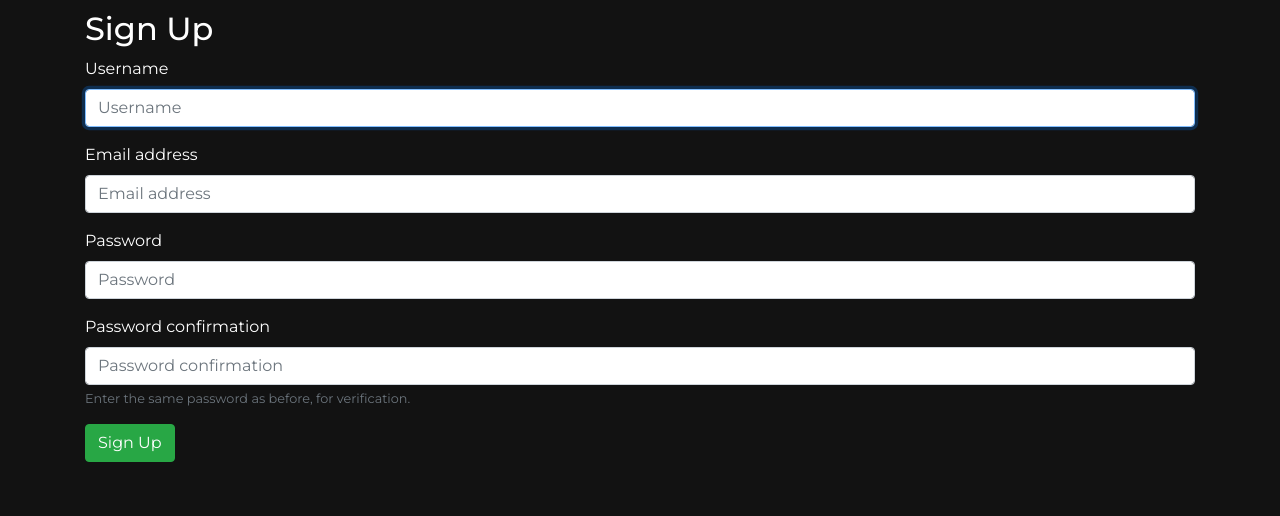
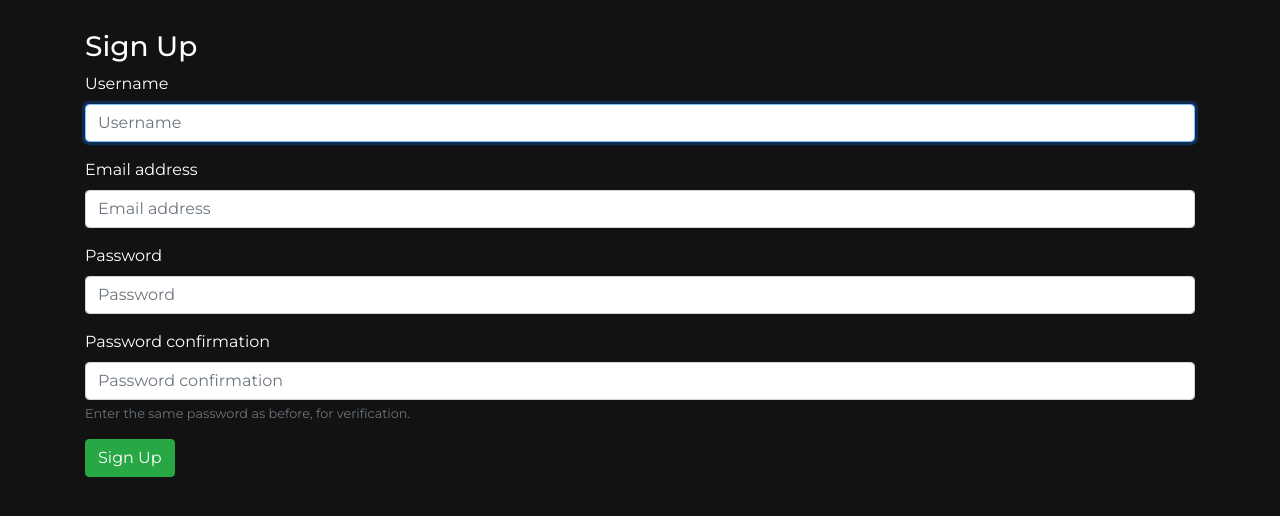
Before and after one commit to bsule/Workout-Tracker, a Django app: page /registration/signup/ in a window 1280 px wide. Shown: the part 57-573 px from the top of the page. Run offline with Django 4.2, Linux system fonts and the light colour scheme; parts of the project's set-up code (start-up, migrations or seed data) failed here and were passed over; some libraries are stand-ins or nearby versions.

Commit message:
changes to signup page

```diff
--- a/workout_tracker/accounts/templates/signup.html
+++ b/workout_tracker/accounts/templates/signup.html
@@ -5,14 +5,16 @@
 
     {% if not user.is_authenticated %}
 
-    <h2 id="login_signup">Sign Up</h2>
+    <div class="signup_container">
+        <h3 id="login_signup">Sign Up</h3>
 
-    <form method="POST">
-        {% csrf_token %}
-        {% bootstrap_form form %}
-        <input type="submit" class="btn btn-success" value="Sign Up">
+        <form method="POST">
+            {% csrf_token %}
+            {% bootstrap_form form %}
+            <input type="submit" class="btn btn-success" value="Sign Up">
 
-    </form>
+        </form>
+    </div>
 
     {% else %}
         <h2 id="login_signup">You are already logged in, click here to go to the home page: </h2>
--- a/workout_tracker/static/css/master.css
+++ b/workout_tracker/static/css/master.css
@@ -65,3 +65,7 @@ button{
     margin-left: 5px;
     margin-right: 5px;
 }
+
+.signup_container{
+    margin-top: 30px;
+}
```
Also changed, not shown: workout_tracker/db.sqlite3.
